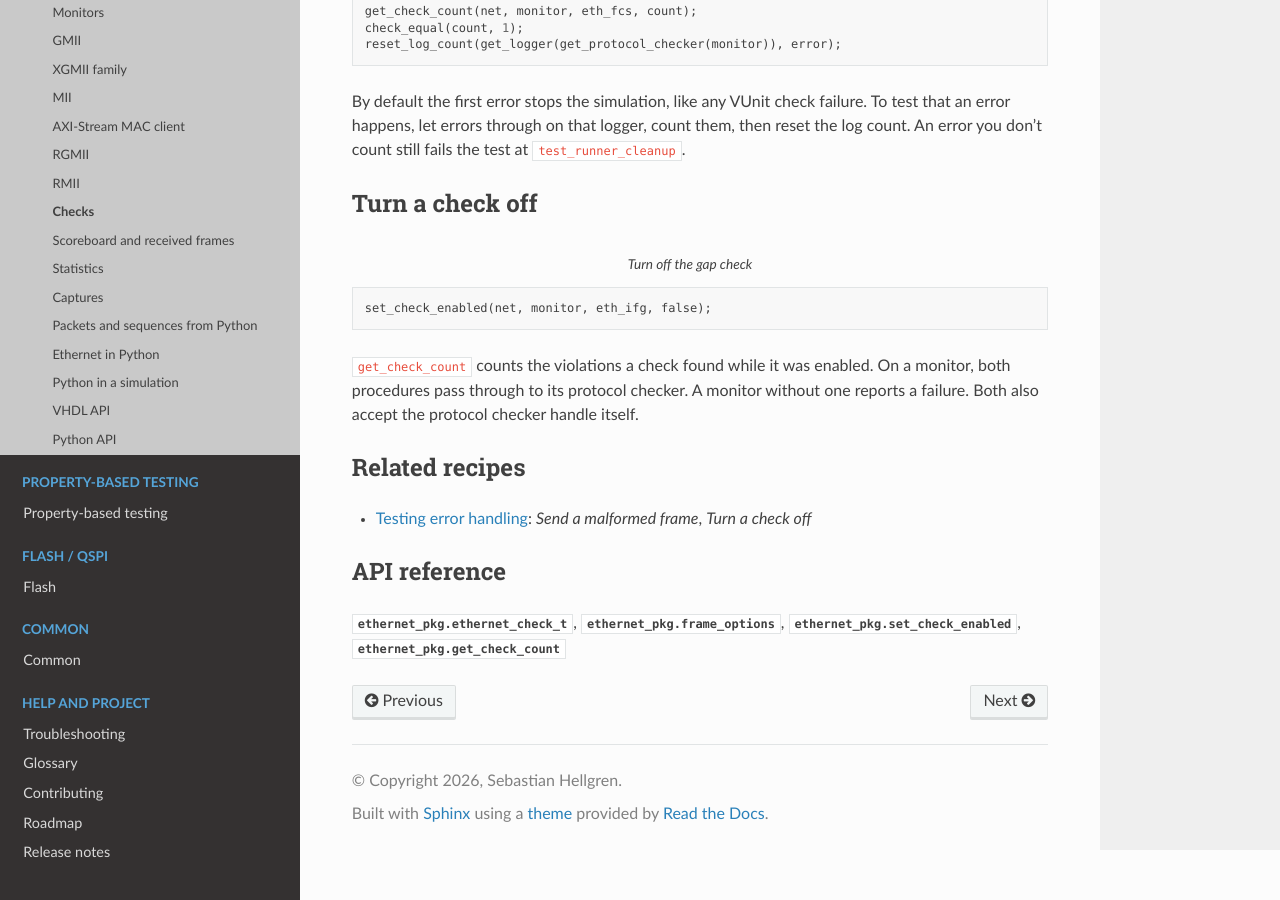
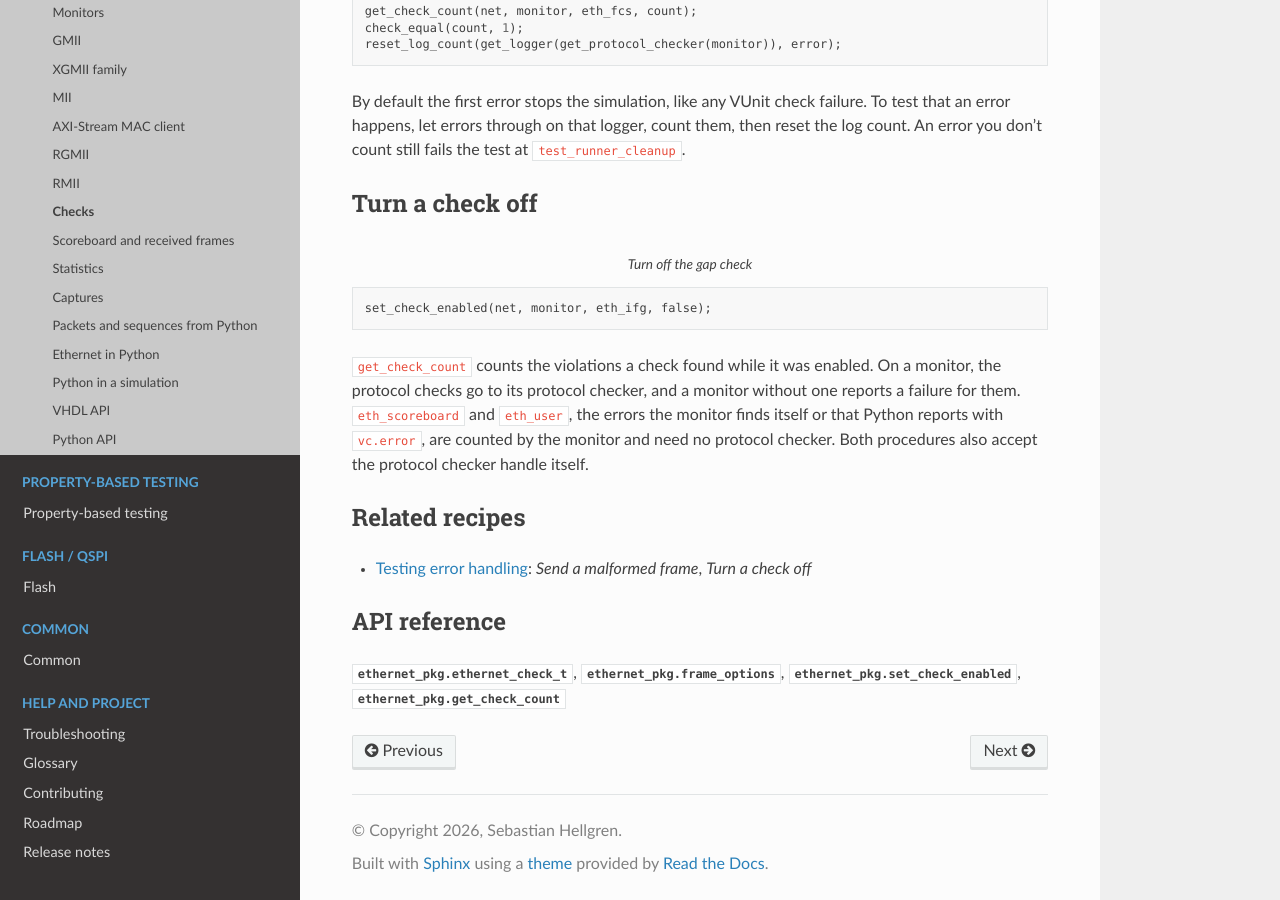
Before and after one commit to ru551n/awesome-vunit-vcs, a Sphinx documentation site: the page built from docs/ethernet/checks.rst, in a window 1280 px wide and 900 px high, scrolled down 2322 px. Built offline with Sphinx 7.4.7 and the Read the Docs theme 3.1.0, drawn with Linux system fonts in a browser that asks for light colours.

Commit message:
Count the errors a monitor finds itself on the monitor
A Python subscriber's vc.error("ETH_SCOREBOARD", ...) was logged on the
monitor's checker, but the monitor-level get_check_count forwarded every
check to the protocol checker, so it returned 0 and set_check_enabled could
not switch it off, unlike the documentation said.

Monitors now answer set_check_enabled and get_check_count for the checks
they run themselves (ethernet_pkg.is_monitor_check: eth_scoreboard and
eth_user) and forward only protocol checks. A monitor without protocol
checks keeps ETH_USER enabled. Tested on every interface's VCI testbench,
plus the reported case on GMII.

Co-Authored-By: Claude Opus 5 (1M context) <noreply@anthropic.com>
Claude-Session: https://claude.ai/code/session_01JeHASFecKb8GC7N4zgs1rr

```diff
--- a/docs/ethernet/checks.rst
+++ b/docs/ethernet/checks.rst
@@ -180,9 +180,11 @@ Turn a check off
 
    set_check_enabled(net, monitor, eth_ifg, false);
 
-``get_check_count`` counts the violations a check found while it was enabled. On a monitor, both
-procedures pass through to its protocol checker. A monitor without one reports a failure. Both also
-accept the protocol checker handle itself.
+``get_check_count`` counts the violations a check found while it was enabled. On a monitor, the
+protocol checks go to its protocol checker, and a monitor without one reports a failure for them.
+``eth_scoreboard`` and ``eth_user``, the errors the monitor finds itself or that Python reports with
+``vc.error``, are counted by the monitor and need no protocol checker. Both procedures also accept the
+protocol checker handle itself.
 
 Related recipes
 ---------------
--- a/docs/release_notes/unreleased.rst
+++ b/docs/release_notes/unreleased.rst
@@ -56,7 +56,9 @@ Breaking changes to the VHDL API
      - A monitor does not; pass ``protocol_checker => default_<interface>_protocol_checker`` or
        instantiate ``<interface>_protocol_checker``. Violations are logged by the protocol checker.
    * - ``set_check_enabled``, ``get_check_count`` on a monitor
-     - Still on the monitor, forwarded to its protocol checker; a monitor without one is a failure.
+     - Still on the monitor. ``eth_scoreboard`` and ``eth_user`` (what ``vc.error`` reports) are
+       counted by the monitor itself; protocol checks are forwarded to its protocol checker, and a
+       monitor without one fails for them.
    * - ``send_ethernet_frame(net, source, data, fcs => fcs_bad)``
      - ``push_ethernet_frame(net, source, data, frame_options(fcs => fcs_bad))``
    * - ``send_ethernet_packet(net, source, "Ether()/IP()")``, a Scapy expression string
```
Also changed, not shown: 16 other files.
